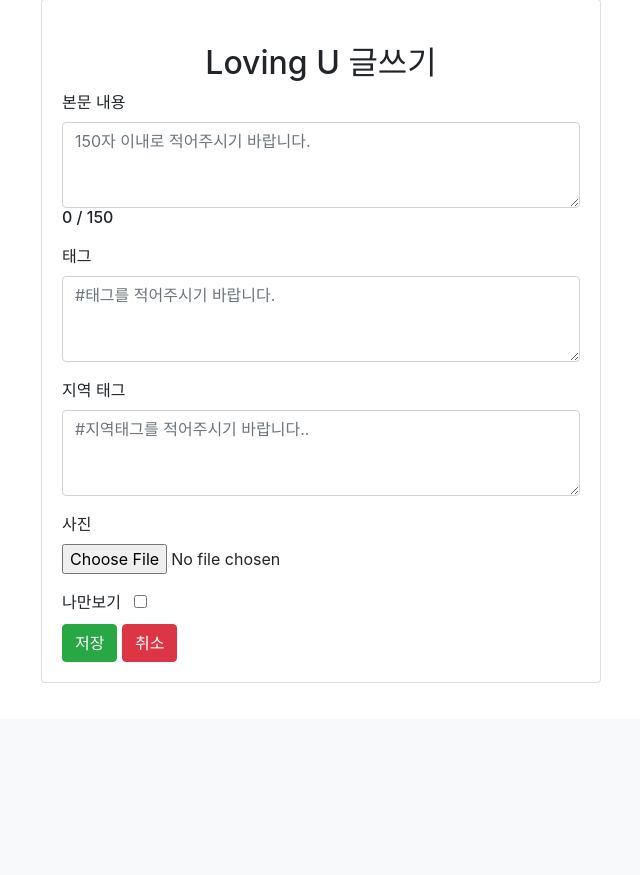
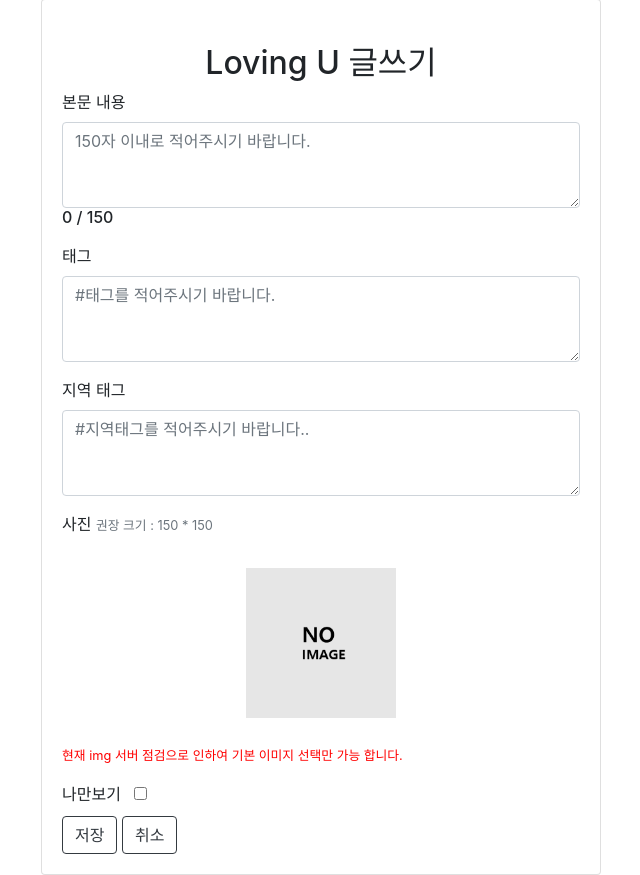
Before and after one commit to integerJI/loving543, a Django app: page /what/post in a window 1280 px wide. Shown: the part 81-956 px from the top of the page, without its empty margins (319-959 px from the left). Before the commit the page ends 764 px from the top, so only its background shows below. Run offline with Django 3.2, Linux system fonts and the light colour scheme; some libraries are stand-ins or nearby versions.

Commit message:
[Fix] post, modify, main static img update

```diff
--- a/what/templates/detail.html
+++ b/what/templates/detail.html
@@ -37,7 +37,7 @@
             {% if memo.images %}
             <img class="img-fluid" width="100%" style="height: 50%" src="{{ memo.images.url }}" preserveAspectRatio="xMidYMid slice" focusable="false" role="img" aria-label="Placeholder: Thumbnail">
             {% else %}
-            <img class="img-fluid" width="100%" style="height: 50%" src="/static/default.jpg" preserveAspectRatio="xMidYMid slice" focusable="false" role="img" aria-label="Placeholder: Thumbnail">
+            <img class="img-fluid" width="100%" style="height: 50%" src="/static/no_image.png" preserveAspectRatio="xMidYMid slice" focusable="false" role="img" aria-label="Placeholder: Thumbnail">
             {% endif %}
             <br>
 
@@ -67,7 +67,7 @@
             <form class="form-inline my-2 my-lg-0" action="{% url 'comment_write' memokey=memo.pk %}" method="POST">
                 {% csrf_token %}
                 <input class="form-control mr-sm-2" type="text" placeholder="댓글달아주세요" name="content" >
-                <button class="btn btn-outline-success my-2 my-sm-0" type="submit" value="Write">Write</button>
+                <button class="btn btn-outline-dark my-2 my-sm-0" type="submit" value="Write">Write</button>
             </form>
             {% else %}
             로그인 해주시길 바랍니다.
--- a/what/templates/index.html
+++ b/what/templates/index.html
@@ -119,7 +119,7 @@
                     {% if memo.images %}
                     <a href="{% url 'detail' memo.id %}"><img class="bd-placeholder-img card-img-top" width="100%" height="225" src="{{ memo.images.url }}" preserveAspectRatio="xMidYMid slice" focusable="false" role="img" aria-label="Placeholder: Thumbnail"></a>
                     {% else %}
-                    <a href="{% url 'detail' memo.id %}"><img class="bd-placeholder-img card-img-top" width="100%" height="225" src="/static/default.jpg" preserveAspectRatio="xMidYMid slice" focusable="false" role="img" aria-label="Placeholder: Thumbnail"></a>
+                    <a href="{% url 'detail' memo.id %}"><img class="bd-placeholder-img card-img-top" width="100%" height="225" src="/static/no_image.png" preserveAspectRatio="xMidYMid slice" focusable="false" role="img" aria-label="Placeholder: Thumbnail"></a>
                     {% endif %}
 
                     <div class="card-body">
--- a/what/templates/multisearch.html
+++ b/what/templates/multisearch.html
@@ -51,7 +51,7 @@
             {% if memo.images %}
             <a href="{% url 'detail' memo.id %}"><img class="bd-placeholder-img card-img-top" width="100%" height="225" src="{{ memo.images.url }}" preserveAspectRatio="xMidYMid slice" focusable="false" role="img" aria-label="Placeholder: Thumbnail"></a>
             {% else %}
-            <a href="{% url 'detail' memo.id %}"><img class="bd-placeholder-img card-img-top" width="100%" height="225" src="/static/default.jpg" preserveAspectRatio="xMidYMid slice" focusable="false" role="img" aria-label="Placeholder: Thumbnail"></a>
+            <a href="{% url 'detail' memo.id %}"><img class="bd-placeholder-img card-img-top" width="100%" height="225" src="/static/no_image.png" preserveAspectRatio="xMidYMid slice" focusable="false" role="img" aria-label="Placeholder: Thumbnail"></a>
             {% endif %}
 
             <div class="card-body">
--- a/what/templates/post.html
+++ b/what/templates/post.html
@@ -32,17 +32,23 @@
                   <h6 class="pull-right" id="count_message"></h6>
                 </div>
 
-                  <div class="form-group">
-                    <label for="id_images">사진</label>
-                    <input type="file" class="form-control-file" id="id_images" name="images" accept="image/*" >
+                <div class="form-group">
+                  <label for="exampleFormControlFile1">사진 <small class="text-muted">권장 크기 : 150 * 150</small></label>
+                  <br>
+                  <br>
+                  <div class="d-flex justify-content-center">
+                    <img src="{% static 'no_image_post.png' %}" class="form-control-file" id="id_profile-profile_image" name="profile-profile_image" alt="secret" style="width: 150px; height: 150px;">
                   </div>
+                  <br>
+                  <small class="text-muted"><a style="color:red;">현재 img 서버 점검으로 인하여 기본 이미지 선택만 가능 합니다.</a></small>
+                </div>
 
                   <label for="id_secret">나만보기</label>&nbsp;&nbsp;
                   <input type="checkbox" name="secret" class="form-group" id="id_secret"><br>
 
-                  <button type="submit" class="save btn btn-success">저장</button>
+                  <button type="submit" class="save btn btn-outline-dark">저장</button>
                   <a href="{% url 'index' %}">
-                    <button type="button" class="btn btn-danger">취소</button>
+                    <button type="button" class="btn btn-outline-dark">취소</button>
                   </a>
               </form>
 
--- a/what/templates/search.html
+++ b/what/templates/search.html
@@ -45,7 +45,7 @@
             {% if memo.images %}
             <a href="{% url 'detail' memo.id %}"><img class="bd-placeholder-img card-img-top" width="100%" height="225" src="{{ memo.images.url }}" preserveAspectRatio="xMidYMid slice" focusable="false" role="img" aria-label="Placeholder: Thumbnail"></a>
             {% else %}
-            <a href="{% url 'detail' memo.id %}"><img class="bd-placeholder-img card-img-top" width="100%" height="225" src="/static/default.jpg" preserveAspectRatio="xMidYMid slice" focusable="false" role="img" aria-label="Placeholder: Thumbnail"></a>
+            <a href="{% url 'detail' memo.id %}"><img class="bd-placeholder-img card-img-top" width="100%" height="225" src="/static/no_image.png" preserveAspectRatio="xMidYMid slice" focusable="false" role="img" aria-label="Placeholder: Thumbnail"></a>
             {% endif %}
 
             <div class="card-body">
```
Also changed, not shown: what/templates/modify.html (+6 -3 lines), static/no_image.png (added), static/no_image_post.png (added), what/static/no_image.png (added), what/static/no_image_post.png (added).
